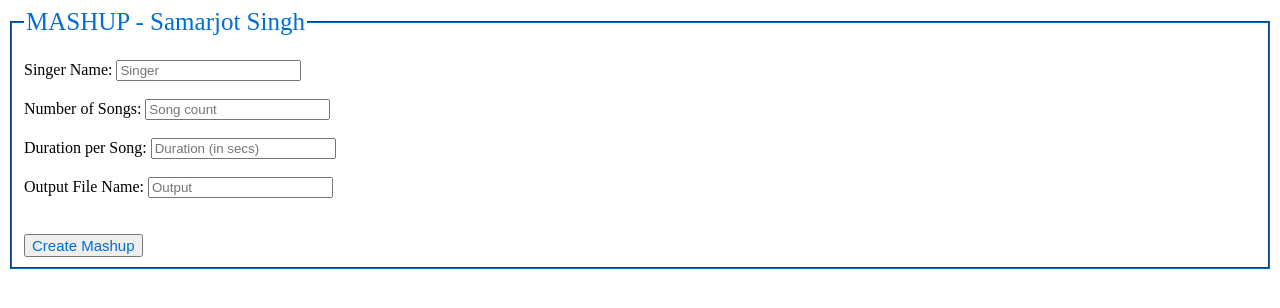
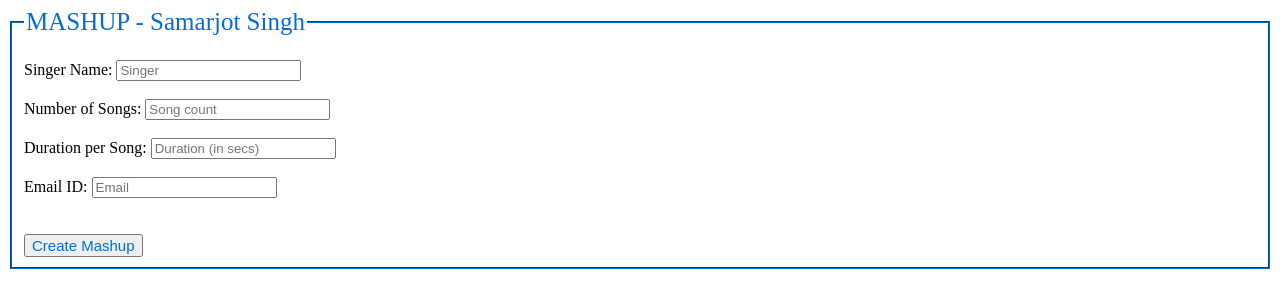
Before and after one commit to Samar-001/Mashup---Python, a Flask app: page / in a window 1280 px wide. Shown: the top 308 px of the page. Run offline with Flask 2, Linux system fonts and the light colour scheme.

Commit message:
Update index.html

```diff
--- a/Flask/templates/index.html
+++ b/Flask/templates/index.html
@@ -25,8 +25,8 @@
       <input type="number" placeholder="Duration (in secs)" id="duration" name="duration">
       <br><br>
 
-      <label for="output">Output File Name:</label>
-      <input type="text" placeholder="Output" id="output" name="output">
+      <label for="email">Email ID:</label>
+      <input type="email" placeholder="Email" id="email" name="email">
       <br><br><br>
 
       <input type="submit" value="Create Mashup" style="color:rgb(0, 109, 217);font-size:15px">
```
